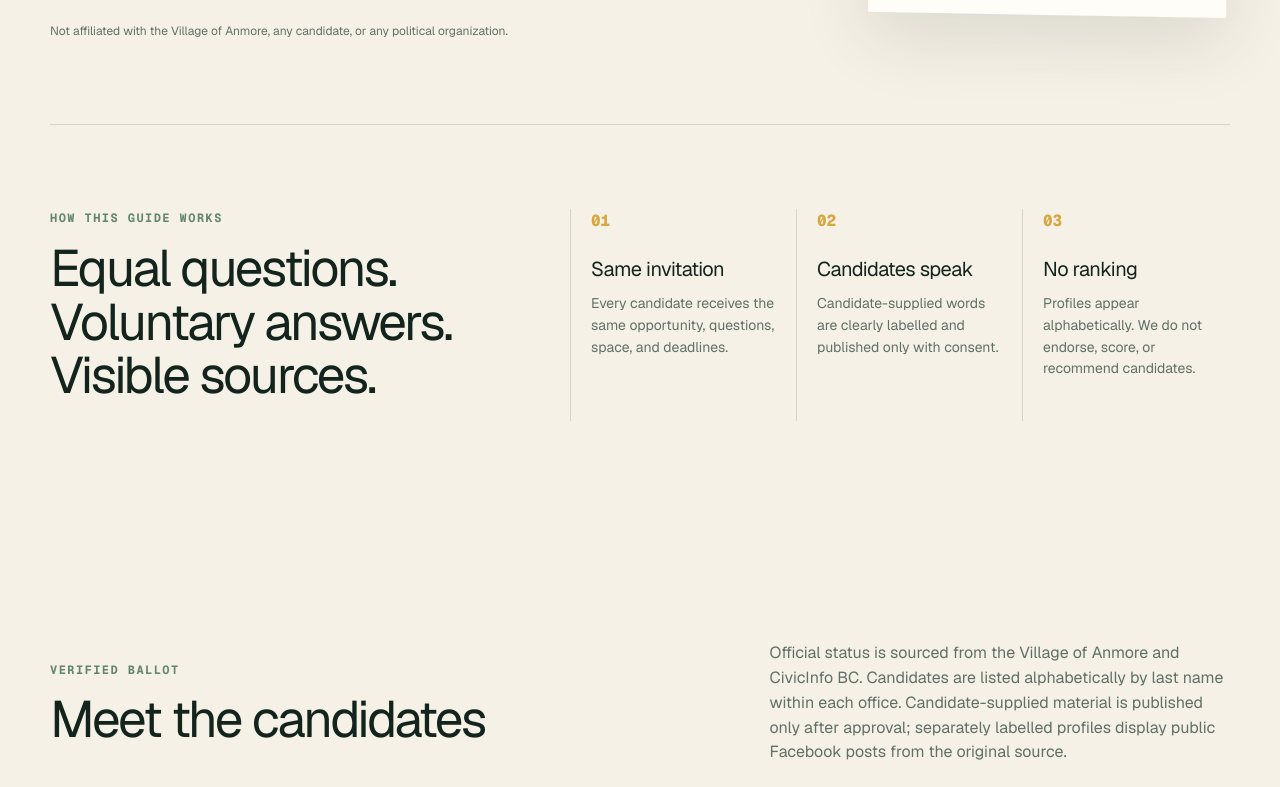
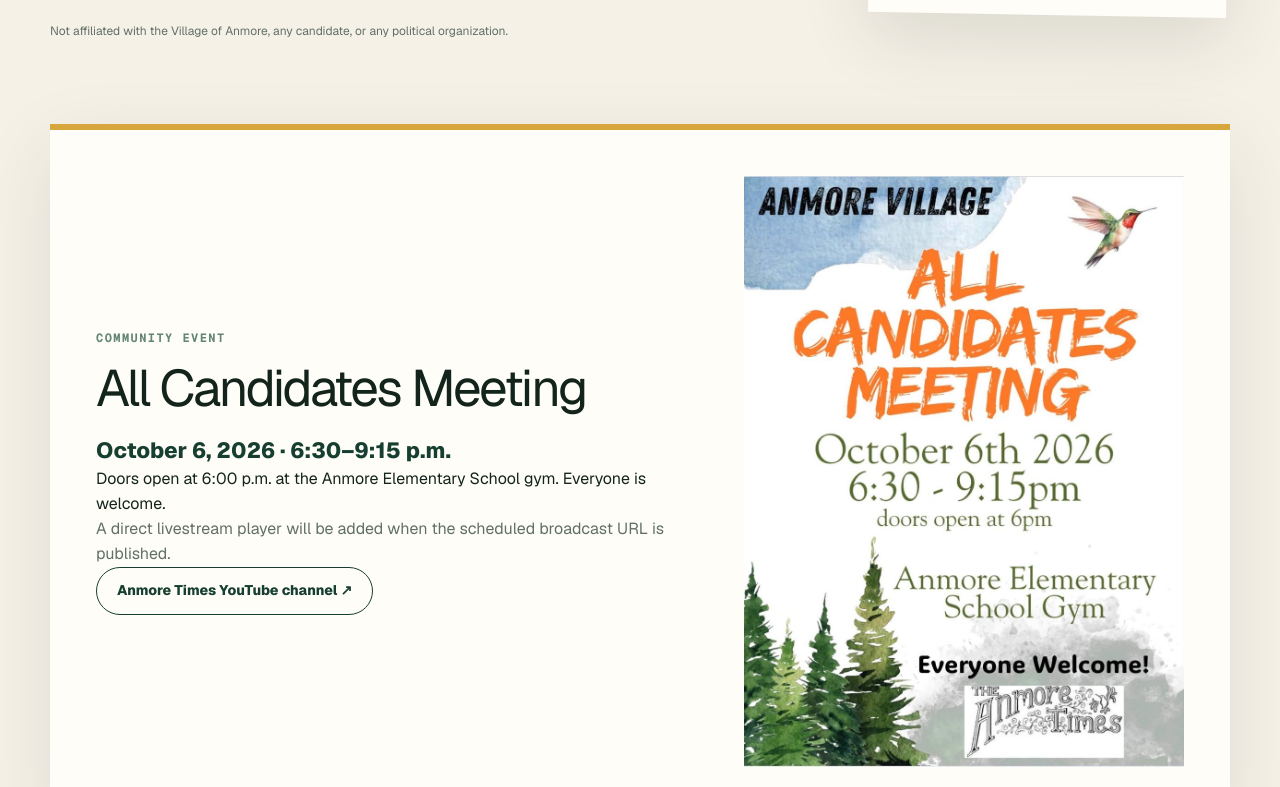
Before and after one commit to jpgaviria2/anmore-votes-2026, a Next.js app: page / in a window 1280 px wide. Shown: the part 673-1460 px from the top of the page. Built offline with nearby package versions, Linux system fonts and the light colour scheme.

Commit message:
[verified] Add all-candidates meeting announcement

```diff
--- a/app/globals.css
+++ b/app/globals.css
@@ -142,6 +142,21 @@
 .ballot-rule { margin: 26px 0; border-top: 2px dashed var(--line); }
 .ballot-card > p:not(.mono-label) { margin-bottom: 8px; color: #44534c; }
 .ballot-card > a { display: inline-block; margin-top: 20px; font-size: 13px; font-weight: 700; color: var(--forest); }
+.event-feature {
+  display: grid;
+  grid-template-columns: minmax(0, 1fr) minmax(280px, 440px);
+  gap: 70px;
+  align-items: center;
+  margin-bottom: 100px;
+  padding: 46px;
+  background: var(--white);
+  border-top: 6px solid var(--gold);
+  box-shadow: 0 24px 70px rgba(24,44,34,.1);
+}
+.event-copy h2 { max-width: 630px; }
+.event-date { color: var(--forest); font-size: 22px; font-weight: 780; }
+.event-stream-status { color: var(--muted); }
+.event-flyer { display: block; width: 100%; height: auto; max-height: 680px; object-fit: contain; }
 .principles { border-top: 1px solid var(--line); padding: 84px 0 110px; display: grid; grid-template-columns: .8fr 1.2fr; gap: 80px; }
 .principle-grid { display: grid; grid-template-columns: repeat(3, 1fr); gap: 18px; }
 .principle-grid article { border-left: 1px solid var(--line); padding-left: 20px; }
@@ -322,7 +337,8 @@
   nav { width: 100%; gap: 20px; overflow-x: auto; padding: 12px 0 3px; border-top: 1px solid var(--line); white-space: nowrap; scrollbar-width: thin; }
   .hero { grid-template-columns: 1fr; gap: 45px; padding-block: 60px; }
   .ballot-card { max-width: 560px; transform: none; }
-  .principles, .ask-section, .about, .voting, .section-heading, .comparison-intro, .profile-hero, .profile-background { grid-template-columns: 1fr; gap: 36px; }
+  .event-feature, .principles, .ask-section, .about, .voting, .section-heading, .comparison-intro, .profile-hero, .profile-background { grid-template-columns: 1fr; gap: 36px; }
+  .event-flyer { max-width: 440px; justify-self: center; }
   .profile-background .eyebrow, .profile-background h2, .profile-background .profile-copy { grid-column: 1; grid-row: auto; }
   .profile-portrait-wrap { max-width: 380px; }
   .principle-grid { grid-template-columns: 1fr 1fr 1fr; }
@@ -337,6 +353,7 @@
   .election-strip { flex-direction: column; gap: 0; align-items: center; font-size: 11px; }
   .site-header { min-height: 70px; }
   .hero { min-height: auto; }
+  .event-feature { width: min(100% - 28px, 1180px); margin-bottom: 74px; padding: 24px; }
   h1 { font-size: 50px; }
   h2 { font-size: 36px; }
   .principle-grid, .candidate-grid, .question-list, .date-cards, .field-row, .comparison-controls, .comparison-grid { grid-template-columns: 1fr; }
--- a/app/voter-guide.tsx
+++ b/app/voter-guide.tsx
@@ -59,6 +59,26 @@
           <p><b>1,835</b> estimated eligible voters.</p>
           <a href="https://anmore.com/village-hall/elections/" target="_blank" rel="noreferrer">View official election information ↗</a>
         </aside>
+      </section>
+
+      <section className="event-feature shell" aria-labelledby="event-title">
+        <div className="event-copy">
+          <p className="eyebrow">Community event</p>
+          <h2 id="event-title">All Candidates Meeting</h2>
+          <p className="event-date">October 6, 2026 · 6:30–9:15 p.m.</p>
+          <p>Doors open at 6:00 p.m. at the Anmore Elementary School gym. Everyone is welcome.</p>
+          <p className="event-stream-status">A direct livestream player will be added when the scheduled broadcast URL is published.</p>
+          <a className="button secondary" href="https://www.youtube.com/@anmoretimes3258/live" target="_blank" rel="noreferrer">Anmore Times YouTube channel ↗</a>
+        </div>
+        {/* The same static markup is built for Hostinger, so Next Image is not used here. */}
+        {/* eslint-disable-next-line @next/next/no-img-element */}
+        <img
+          className="event-flyer"
+          src="/events/anmore-all-candidates-meeting-2026.jpg"
+          alt="Anmore Village All Candidates Meeting flyer: October 6, 2026, 6:30 to 9:15 p.m., doors open at 6 p.m., Anmore Elementary School gym, everyone welcome"
+          width="953"
+          height="1280"
+        />
       </section>
 
       <section className="principles shell" aria-labelledby="principles-title">
```
Also changed, not shown: public/events/anmore-all-candidates-meeting-2026.jpg (added), 1 other file (tests, documents, lock files or other folders).
